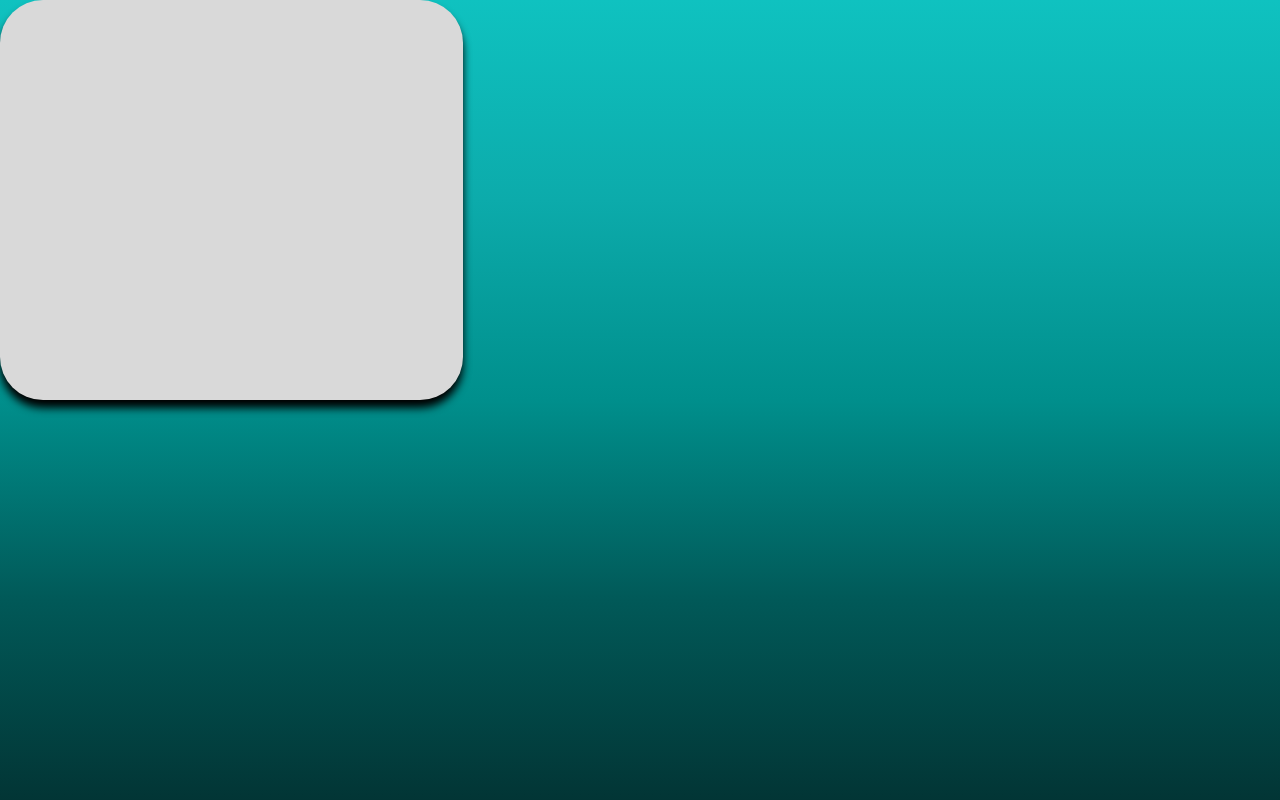
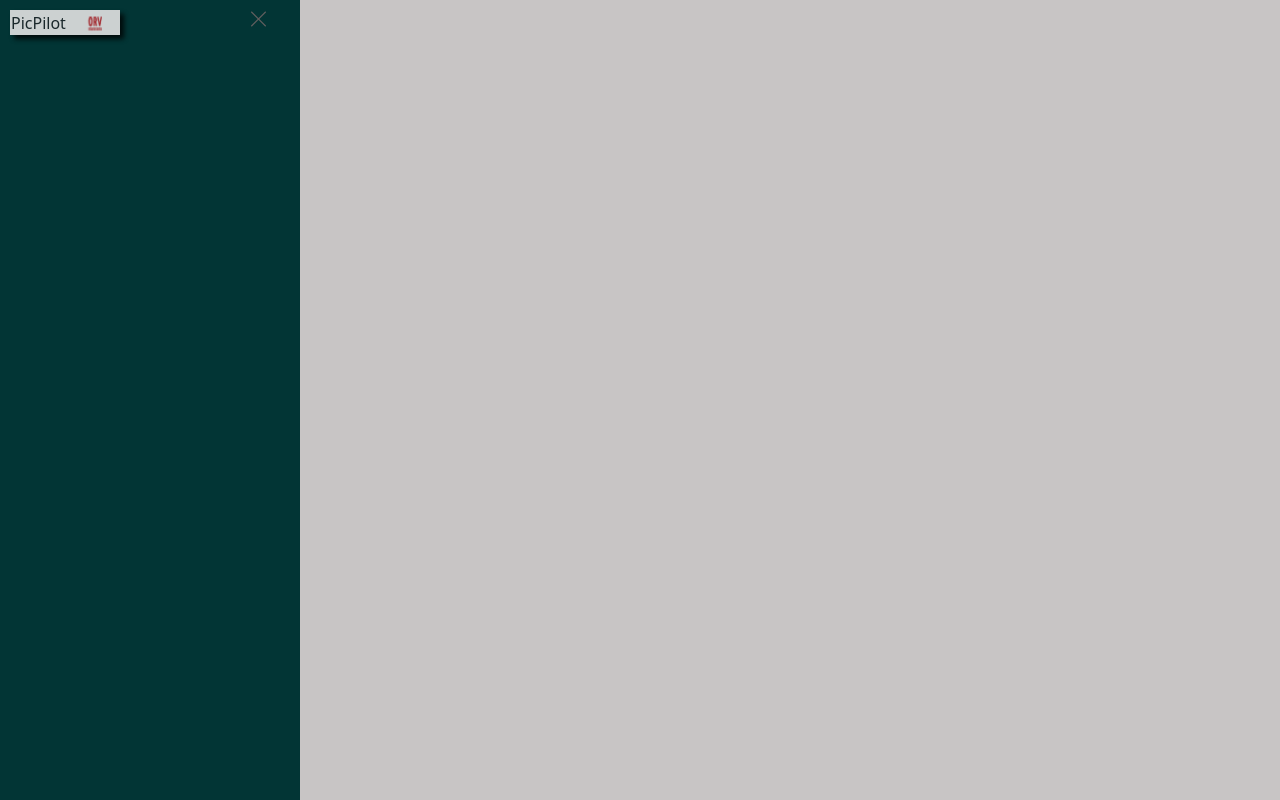
Before and after one commit to Srchrystian1234/Projeto_PicPilot_ORV, a React (Vite) app: page /dashbord in a window 1280 px wide. Built offline with nearby package versions, Linux system fonts and the light colour scheme.

Commit message:
fazendo menu lateral picpilot orv
dando inicio ao nosso dashbord

Co-Authored-By: Mauricio  Mathias - devoloper <88565329+MauricioMathiass@users.noreply.github.com>

```diff
--- a/src/components/Inputs.jsx
+++ b/src/components/Inputs.jsx
@@ -12,6 +12,7 @@ export default function Inputs() {
         type:'',
         mensagem:''
     }); // Estado para mensagens de status
+
 
 
     const Logan = async ()=>{ //funcao de logar com a conexao com o banco de dados
--- /dev/null
+++ b/src/css/Dashbord.css
@@ -0,0 +1,47 @@
+.cor-de-fundo{
+    background: #c8c5c5;
+}
+.menu-lateral {
+    padding-top: 10px;
+    padding-left: 10px;
+    background: #023535;
+    width: 300px;
+    height: 100vh;
+    display: flex;
+    flex-direction: row;
+    justify-content: space-between;
+
+}
+.picpilot-orv {
+    background: #fff9f9;
+    width: 110px;
+    height: 25px;
+    display: flex;
+    flex-direction: row;
+    padding: 1px;
+    opacity: 80%;
+    box-shadow: 4px 4px 5px 0 black;
+
+}
+
+.img-orv{
+    width: 80px;
+    height: 25px;
+    display: flex;
+    justify-content: space-between;
+}
+.img-orv img{
+    width: 20px;
+    height: 17px;
+    margin:  auto auto;
+}
+i.bi-x-lg{
+    width: 83px;
+    height: 17px;
+    font-size: 20px;
+    color:#615e5e ;
+}
+.bi-x-lg{
+    font-size: 20px;
+    color:#615e5e ;
+}
--- a/src/pages/Dashbord.jsx
+++ b/src/pages/Dashbord.jsx
@@ -1,8 +1,16 @@
-import '../app.css'
+import '../css/Dashbord.css'
+import Picpilot from '../img/picpilot.png'
+
 export default function Dashbord() {
   return (
-    <div>
-        <div className='container-caixa-login'></div>
+    <div className='cor-de-fundo'>
+          <div className='menu-lateral'>
+            <div className='picpilot-orv'>PicPilot
+            <div className='img-orv'><img src={Picpilot}/></div>
+            </div>
+
+            <i className="bi bi-x-lg"></i>
+          </div>
     </div>
   )
 }
```
Also changed, not shown: PASSOS.PICPILOT.txt, src/img/picpilot.png (added).
